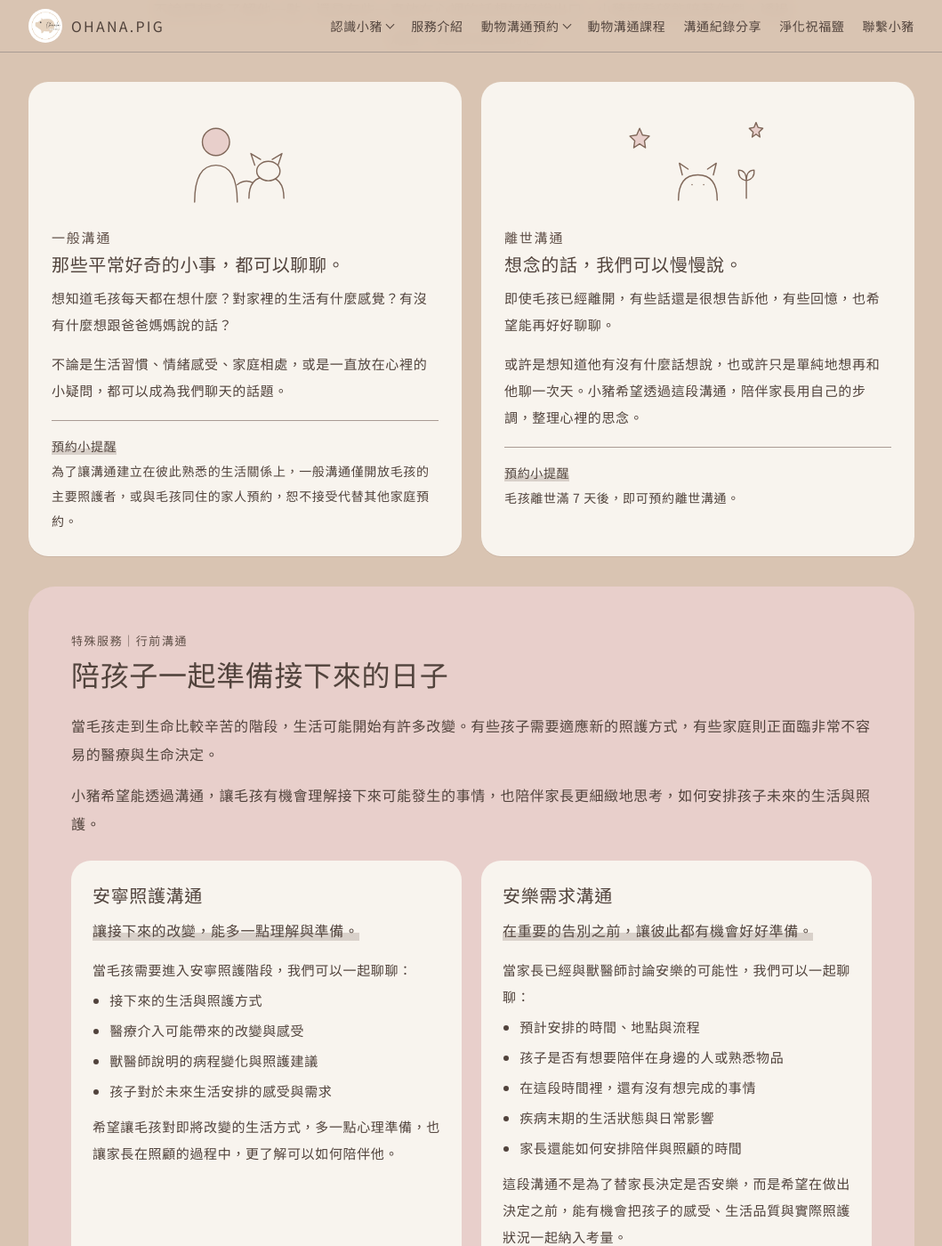
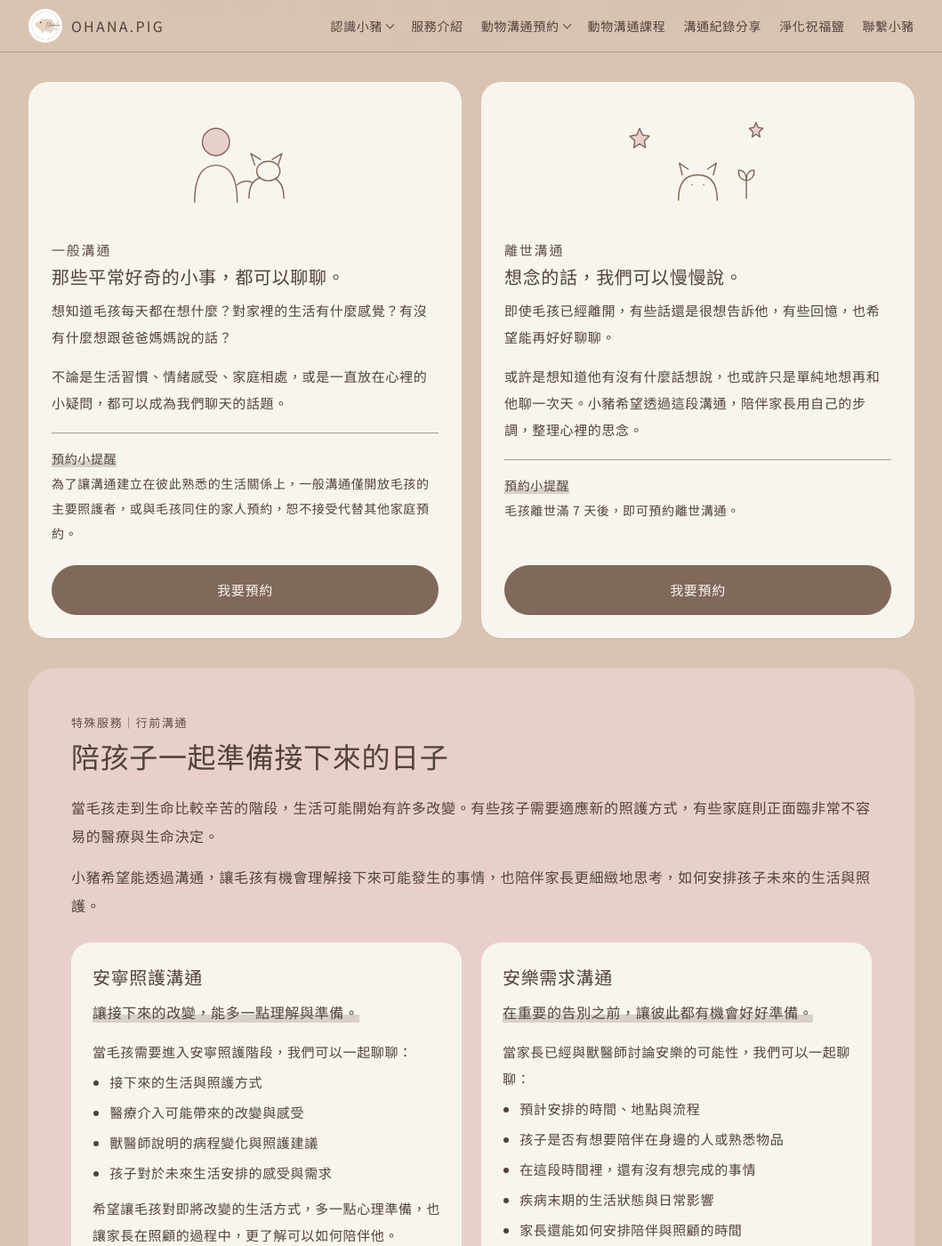
Before and after one commit to annie09013/ohana.pig, a Jekyll site: the page index.html, which Jekyll copies as it is, in a window 1280 px wide and 1400 px high, scrolled down 4045 px. Shown: the whole window at 89% size, without its empty margins (110-1169 px from the left). Built offline with Jekyll 4.4.1, drawn with Linux system fonts in a browser that asks for light colours; some web fonts are replaced.

Commit message:
Add files via upload

```diff
--- a/_layouts/base.html
+++ b/_layouts/base.html
@@ -16,7 +16,7 @@
 <link rel="preconnect" href="https://fonts.gstatic.com" crossorigin>
 <link href="https://fonts.googleapis.com/css2?family=Huninn&family=Noto+Sans+TC:wght@400;500&display=swap" rel="stylesheet">
 <script>document.documentElement.classList.add("js")</script>
-<link rel="stylesheet" href="/css/style.css?v=8">
+<link rel="stylesheet" href="/css/style.css?v=9">
 </head>
 <body>
 <header><div class="wrap bar">
--- a/booking/index.html
+++ b/booking/index.html
@@ -222,6 +222,12 @@ $('#again').onclick = () => {
 };
 
 load();
+// 從首頁「我要預約」進來時，自動選好溝通類型（?type=general 或 ?type=memorial）
+(function () {
+  const t = { general: "一般溝通", memorial: "離世溝通" }[new URLSearchParams(location.search).get("type")];
+  const r = t && document.querySelector('input[name=type][value="' + t + '"]');
+  if (r) { r.checked = true; r.dispatchEvent(new Event("change", { bubbles: true })); }
+})();
 </script>
 </body>
 </html>
--- a/css/style.css
+++ b/css/style.css
@@ -411,3 +411,7 @@ fieldset.cb-block{border:0;min-width:0}
 .cp-online a{color:var(--btn);font-size:14.5px;display:inline-block;margin-top:4px}
 .cb [hidden]{display:none!important}
 .cb-online,.cb-sessions{clear:both}
+/* 首頁：服務卡片的「我要預約」按鈕對齊在卡片底部 */
+.card.svc{display:flex;flex-direction:column}
+.svc .btns{margin-top:auto;padding-top:22px}
+.svc .btn{width:100%;text-align:center}
--- a/index.html
+++ b/index.html
@@ -14,7 +14,7 @@
 <link rel="preconnect" href="https://fonts.gstatic.com" crossorigin>
 <link href="https://fonts.googleapis.com/css2?family=Huninn&family=Noto+Sans+TC:wght@400;500&display=swap" rel="stylesheet">
 <script>document.documentElement.classList.add("js")</script>
-<link rel="stylesheet" href="css/style.css?v=8">
+<link rel="stylesheet" href="css/style.css?v=9">
 </head>
 <body>
 <svg width="0" height="0" style="position:absolute" aria-hidden="true">
@@ -138,6 +138,7 @@
    <p>想知道毛孩每天都在想什麼？對家裡的生活有什麼感覺？有沒有什麼想跟爸爸媽媽說的話？</p>
    <p>不論是生活習慣、情緒感受、家庭相處，或是一直放在心裡的小疑問，都可以成為我們聊天的話題。</p>
    <p class="note"><b>預約小提醒</b><br>為了讓溝通建立在彼此熟悉的生活關係上，一般溝通僅開放毛孩的主要照護者，或與毛孩同住的家人預約，恕不接受代替其他家庭預約。</p>
+   <div class="btns"><a class="btn" href="/booking/?type=general">我要預約</a></div>
   </article>
   <article class="card svc rv">
    <div class="ill-box" data-photo="memorial" data-alt="離世溝通插畫"><svg class="ill" viewBox="0 0 200 110" fill="none" stroke="#80685A" stroke-width="1.3" stroke-linecap="round" stroke-linejoin="round" aria-hidden="true"><path d="M40 24l3 7 7 1-5 5 1 7-6-4-6 4 1-7-5-5 7-1zM160 18l2 5 5 1-4 4 1 5-4-3-4 3 1-5-4-4 5-1z" fill="#E8CFCB"/><path d="M80 98q0-26 20-26t20 26M84 72l-3-12 9 6M116 72l3-12-9 6"/><path d="M94 82h.1M106 82h.1"/><path d="M150 96v-18M150 78q-9-2-8-11 8 0 8 11zM150 78q9-2 8-11-8 0-8 11z" fill="#F8F4EE"/></svg></div>
@@ -146,6 +147,7 @@
    <p>即使毛孩已經離開，有些話還是很想告訴他，有些回憶，也希望能再好好聊聊。</p>
    <p>或許是想知道他有沒有什麼話想說，也或許只是單純地想再和他聊一次天。小豬希望透過這段溝通，陪伴家長用自己的步調，整理心裡的思念。</p>
    <p class="note"><b>預約小提醒</b><br>毛孩離世滿 7 天後，即可預約離世溝通。</p>
+   <div class="btns"><a class="btn" href="/booking/?type=memorial">我要預約</a></div>
   </article>
  </div>
 
```
